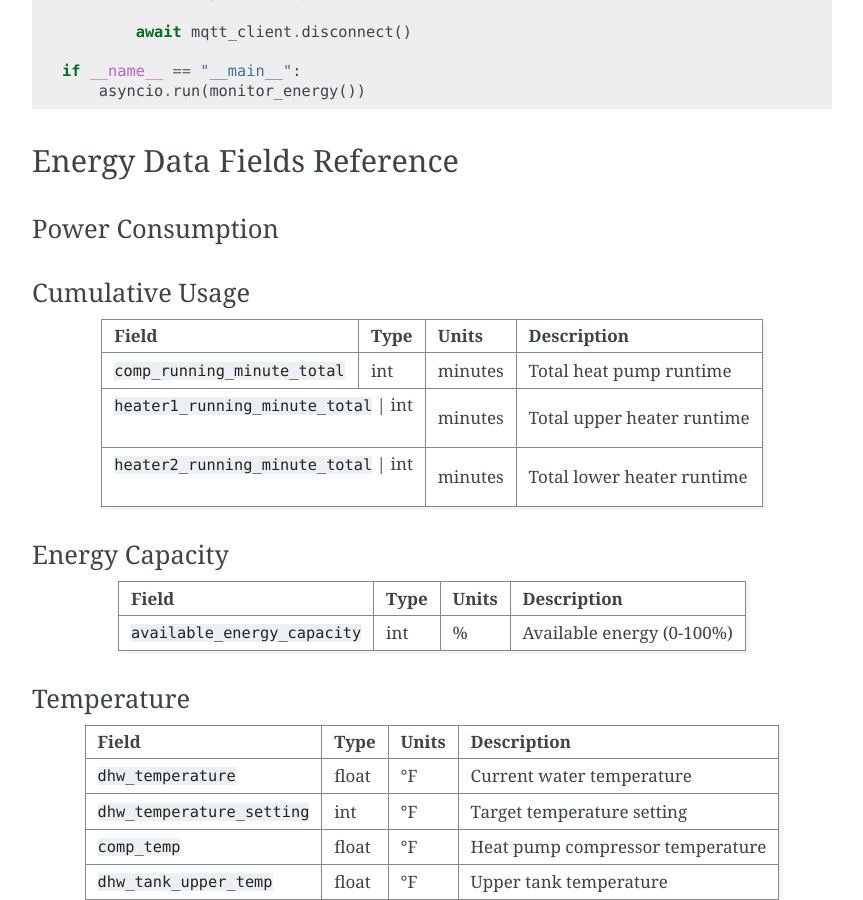
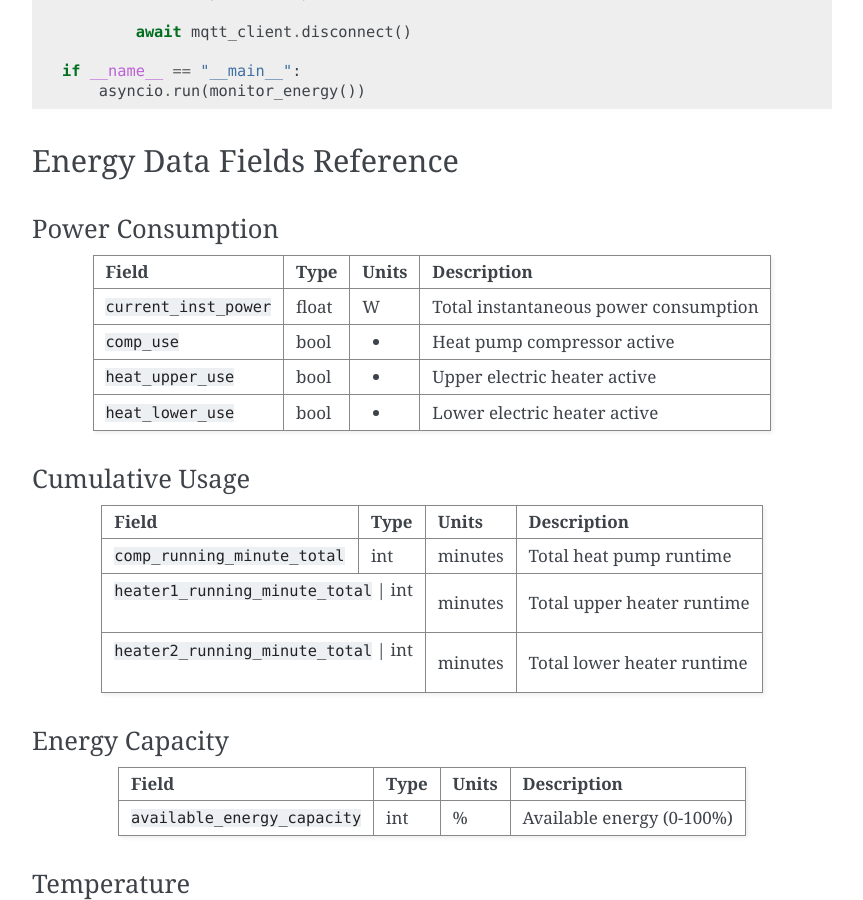
Before and after one commit to eman/nwp500-python, a Sphinx documentation site: the page built from docs/guides/energy_monitoring.rst, in a window 1280 px wide and 900 px high, scrolled down 4978 px. Shown: the whole window, without its empty margins (338-1201 px from the left). Built offline with Sphinx 7.4.7, drawn with Linux system fonts in a browser that asks for light colours.

Commit message:
docs: fix CI failures in documentation build
- Add missing click and rich dependencies to docs/requirements.txt
- Fix typo in POWER_CHANGED docstring in mqtt_events.py
- Fix nested list formatting in CHANGELOG.rst
- Fix malformed ASCII table in energy_monitoring.rst

```diff
--- a/CHANGELOG.rst
+++ b/CHANGELOG.rst
@@ -9,6 +9,7 @@
 --------
 - **Multi-device support enhancements**: Improved support for accounts with multiple
   Navilink devices by injecting device identity into models and events.
+
   - Added ``mac_address`` field to ``DeviceStatus`` and ``DeviceFeature`` models.
   - Added ``device_mac`` attribute to all device-specific MQTT events (temperature
     changes, mode changes, power updates, errors, etc.).
@@ -66,12 +67,14 @@
     conversions or relied on the library's eager conversion, note that
     ``DeviceStatus`` fields like ``dhw_temperature`` are now properties. They return
     values based on the global unit system context (``us_customary`` by default).
+
     *   **Home Assistant Tip**: To ensure your state tracking is immune to unit system
         toggles within the library, use the new ``*_raw`` fields (e.g.,
         ``status.dhw_temperature_raw``) for comparison logic, and use the properties
         only for display or when a converted value is explicitly needed.
 4.  **Remove ``from_dict()`` Calls**: The ``from_dict()`` method has been removed
     from all models. Use ``model_validate()`` instead.
+
     *   **Note**: ``AuthenticationResponse.model_validate()`` now automatically handles
         the ``"data": { ... }`` wrapper found in raw API responses.
 5.  **Subpackage Imports**: While top-level imports from ``nwp500.models`` are
--- a/docs/guides/energy_monitoring.rst
+++ b/docs/guides/energy_monitoring.rst
@@ -259,21 +259,21 @@
 Power Consumption
 ~~~~~~~~~~~~~~~~~
 
-+----------------------+------------+--------------+---------------------------+
-| Field                | Type       | Units        | Description               |
-+======================+============+==============+===========================+
-| ``current_inst_power`` | float    | W            | Total instantaneous power |
-|                        |           |              | consumption               |
-+------------------------+-----------+--------------+---------------------------+
-| ``comp_use``           | bool      | -            | Heat pump compressor      |
-|                        |           |              | active                    |
-+------------------------+-----------+--------------+---------------------------+
-| ``heat_upper_use``     | bool      | -            | Upper electric heater     |
-|                        |           |              | active                    |
-+------------------------+-----------+--------------+---------------------------+
-| ``heat_lower_use``     | bool      | -            | Lower electric heater     |
-|                        |           |              | active                    |
-+------------------------+-----------+--------------+---------------------------+
++------------------------+------------+--------------+---------------------------+
+| Field                  | Type       | Units        | Description               |
++========================+============+==============+===========================+
+| ``current_inst_power`` | float      | W            | Total instantaneous power |
+|                        |            |              | consumption               |
++------------------------+------------+--------------+---------------------------+
+| ``comp_use``           | bool       | -            | Heat pump compressor      |
+|                        |            |              | active                    |
++------------------------+------------+--------------+---------------------------+
+| ``heat_upper_use``     | bool       | -            | Upper electric heater     |
+|                        |            |              | active                    |
++------------------------+------------+--------------+---------------------------+
+| ``heat_lower_use``     | bool       | -            | Lower electric heater     |
+|                        |            |              | active                    |
++------------------------+------------+--------------+---------------------------+
 
 Cumulative Usage
 ~~~~~~~~~~~~~~~~
--- a/docs/requirements.txt
+++ b/docs/requirements.txt
@@ -4,3 +4,5 @@
 sphinx>=3.2.1
 # sphinx_rtd_theme
 sphinxcontrib-openapi>=0.8.0
+click>=8.3.0
+rich>=14.3.0
```
Also changed, not shown: 1 other file.
